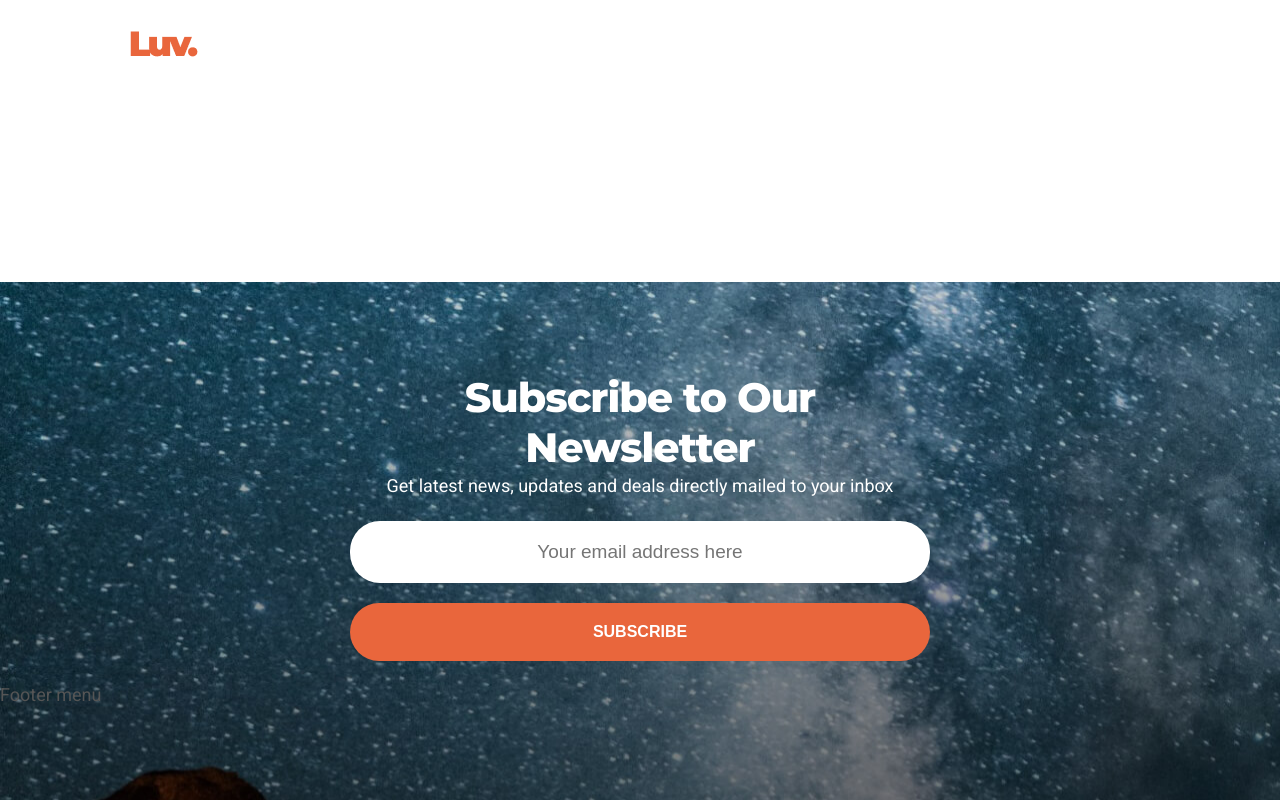
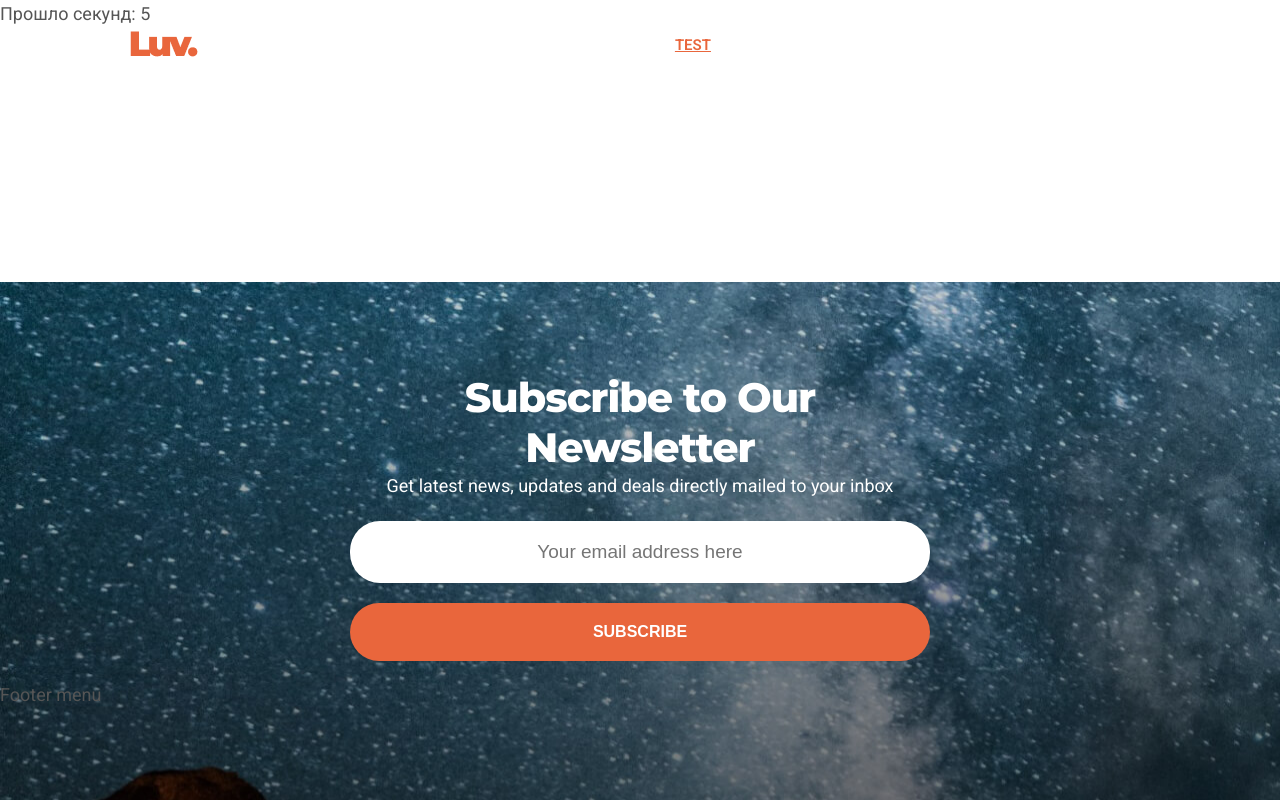
Before and after one commit to alsubogdanov/projectTravelInClass, a React (Create React App) app: page /test in a window 1280 px wide. Built offline with nearby package versions, Linux system fonts and the light colour scheme.

Commit message:
scroll header

```diff
--- a/src/App.js
+++ b/src/App.js
@@ -7,6 +7,7 @@ import SingleArticle from './components/SingleArticle';
 import Contact from './components/Contact';
 import Gallery from './components/Gallery';
 import BlogPage from './components/BlogPage';
+import Counter from './components/Counter';
 
 function App() {
   return (
@@ -19,6 +20,7 @@ function App() {
           <Route path='/contact' element={<Contact />} />
 			 <Route path='/blog' element={<BlogPage />} />
           <Route path='/gallery' element={<Gallery />} />
+			 <Route path='/test' element={<Counter />} />
           <Route path='/article/:id' element={<SingleArticle />} />
           {/* <Route path="/" element={<Home />} />
         <Route path="/about" element={<About />} /> */}
--- a/src/components/Counter.jsx
+++ b/src/components/Counter.jsx
@@ -1,26 +1,19 @@
 import React, {useEffect, useState} from 'react'
 
 function Counter() {
-	// console.log('Component mounted');
-	const [count, setCount] = useState(0)
-	useEffect(() => {
-		console.log('Component mounted');
-		return () =>{
-			console.log("ddds")
-		}
+	const [seconds, setSeconds] = useState(0);
+
+  useEffect(() => {
+    const interval = setInterval(() => {
+      setSeconds((prev) => prev + 1);
+    }, 1000);
+
+    // очистка: убираем таймер
+    return () => clearInterval(interval);
   }, []);
-	useEffect(() => {
-		console.log('The value of count has changed:', count);
-	}, [count]); // Will only be executed when count has changed
-
-
-
-	const handleCount = () =>{
-		setCount(count + 1)
-  }
   return (
 	<div>
-		<button onClick={handleCount}>increment count</button>
+		 <p>Прошло секунд: {seconds}</p>
 	</div>
 
   );
--- a/src/components/Header.jsx
+++ b/src/components/Header.jsx
@@ -1,11 +1,26 @@
-import React from "react";
+import React, { useEffect, useState } from "react";
 import { NavLink } from "react-router-dom";
 
 function Header() {
+	const [scrolled, setScrolled] = useState(false);
+	useEffect(() => {
+		const handleScroll = () => {
+
+			if (window.scrollY > 50) setScrolled(true);
+			else setScrolled(false);
+		};
+
+		window.addEventListener("scroll", handleScroll);
+
+		return () => {
+			window.removeEventListener("scroll", handleScroll);
+		};
+	}, []);
   const nav = [
     { name: "home", url: "/" },
     { name: "about", url: "/about" },
     { name: "blog", url: "/blog" },
+	 { name: "test", url: "/test" },
     { name: "gallery", url: "/gallery" },
     { name: "contact", url: "/contact" },
     { name: "FAQs", url: "/faqs" },
@@ -20,8 +35,12 @@ function Header() {
       </NavLink>
     </li>
   ));
+
+
   return (
-    <header>
+    <header
+	 	style={{backgroundColor: scrolled ? "#333333" : 'transparent'}}
+	 >
       <div className="header__wrap d-flex jcsb">
         <div className="header__logo">
           <img src="/img/main-logo-light.png" alt="logo" />
```
